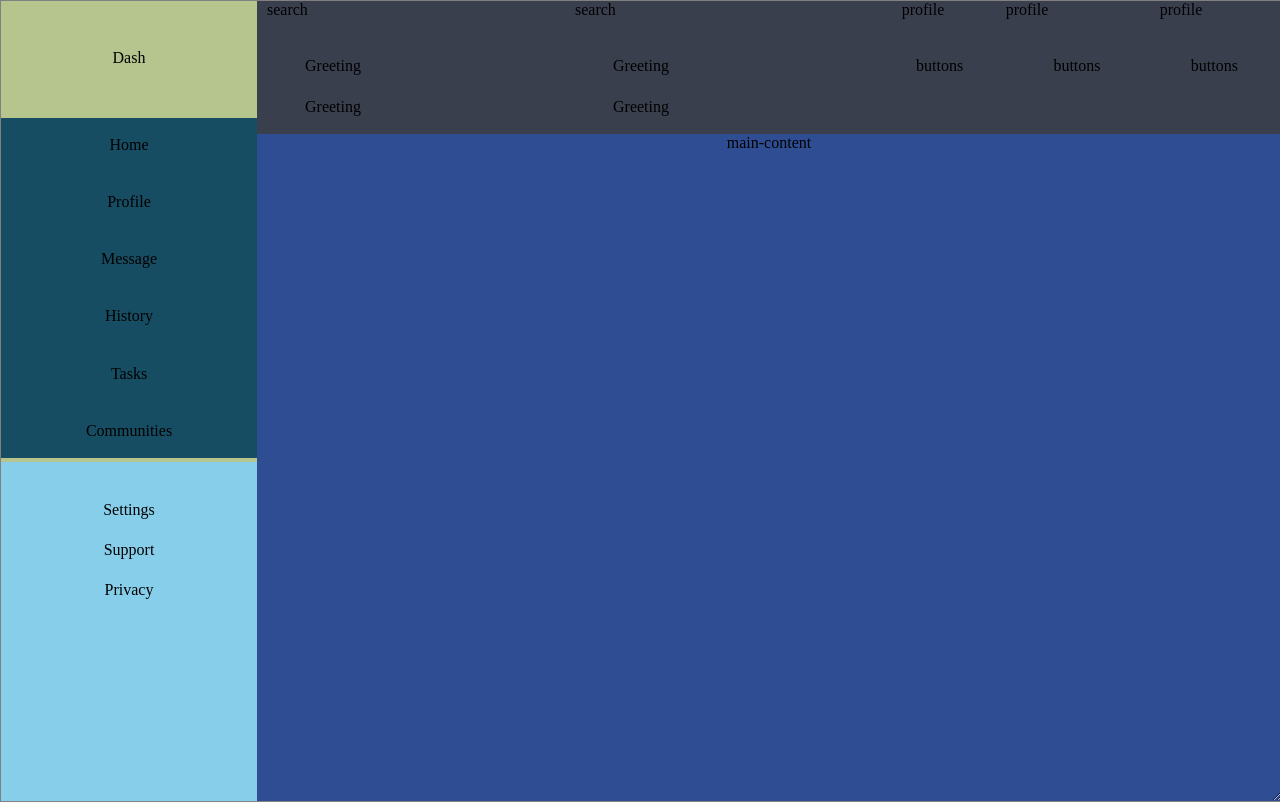
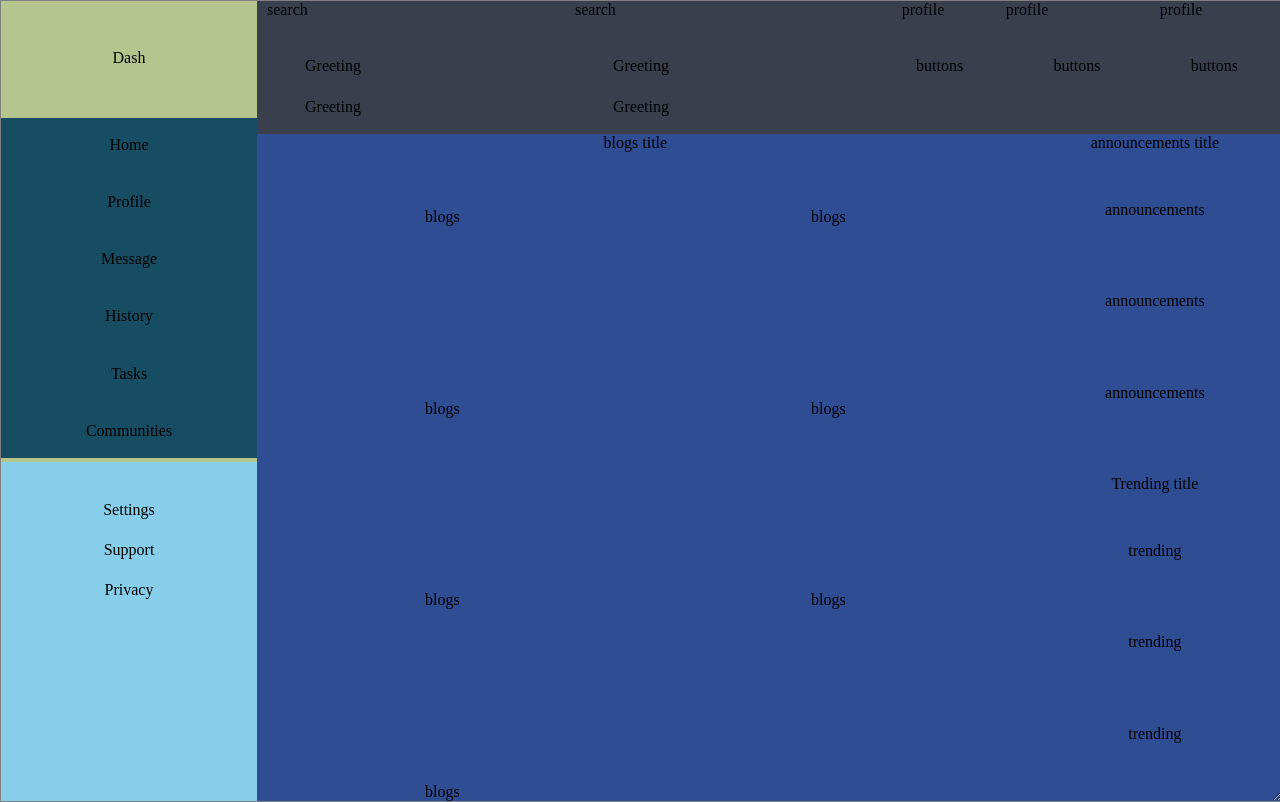
Before and after one commit to villhame/MM-Dashboard, a plain HTML site: page index.html in a window 1280 px wide. Drawn offline with Linux system fonts and the light colour scheme.

Commit message:
finished basic layout overall

```diff
--- a/index.html
+++ b/index.html
@@ -99,8 +99,72 @@
             </div>
 
         </div>
+
+        <!-- Main Content -->
         <div class="main-content">
-            main-content
+            <div id="blogs">
+                <div id="blog-title">
+                    blogs title
+                </div>
+
+                <div class="blog-grid-item">
+                    blogs
+                </div>
+                <div class="blog-grid-item">
+                    blogs
+                </div>
+                <div class="blog-grid-item">
+                    blogs
+                </div>
+                <div class="blog-grid-item">
+                    blogs
+                </div>
+                <div class="blog-grid-item">
+                    blogs
+                </div>
+                <div class="blog-grid-item">
+                    blogs
+                </div>
+                <div class="blog-grid-item">
+                    blogs
+                </div>
+            </div>
+
+            <div id="right-sidebar">
+                <div id="announcements-title">
+                    announcements title
+                </div>
+                <div id="announcements">
+
+                    <div class="announce-grid-item">
+                        announcements
+                    </div>
+                    <div class="announce-grid-item">
+                        announcements
+                    </div>
+                    <div class="announce-grid-item">
+                        announcements
+                    </div>
+                </div>
+
+                <div id="trending-title">
+                    Trending title
+                </div>
+                <div id="trending">
+
+                    <div class="trending-grid-item">
+                        trending
+                    </div>
+                    <div class="trending-grid-item">
+                        trending
+                    </div>
+                    <div class="trending-grid-item">
+                        trending
+                    </div>
+                </div>
+            </div>
+
+
         </div>
 
     </div>
--- a/styles.css
+++ b/styles.css
@@ -123,4 +123,49 @@
 .main-content {
     background-color: #2f4d92;
     grid-area: 2 / 2 / 3 / 3;
+
+    overflow: auto;
+    display: grid;
+    gap: 15px;
+    grid-template-rows: 1fr;
+    grid-template-columns: 3fr 1fr;
 }
+
+#blogs {
+    overflow: auto;
+    display: grid;
+    gap: 15px;
+    grid-template-rows: 1fr 3fr 3fr 3fr;
+    grid-template-columns: 1fr 1fr;
+
+}
+#blog-title{
+    grid-area: 1 / 1 / 2 / 3;
+}
+
+
+
+
+#right-sidebar{
+    overflow: auto;
+    display: grid;
+    gap: 15px;
+    grid-template-rows: 1fr 5fr 1fr 5fr;
+    grid-template-columns: 1fr;
+
+}
+
+#announcements{
+    overflow: auto;
+    display: grid;
+    gap: 15px;
+    grid-template-rows: 1fr 1fr 1fr;
+    grid-template-columns: 1fr;
+}
+#trending{
+    overflow: auto;
+    display: grid;
+    gap: 15px;
+    grid-template-rows: 1fr 1fr 1fr;
+    grid-template-columns: 1fr;
+}
```
Also changed, not shown: 1 other file.
